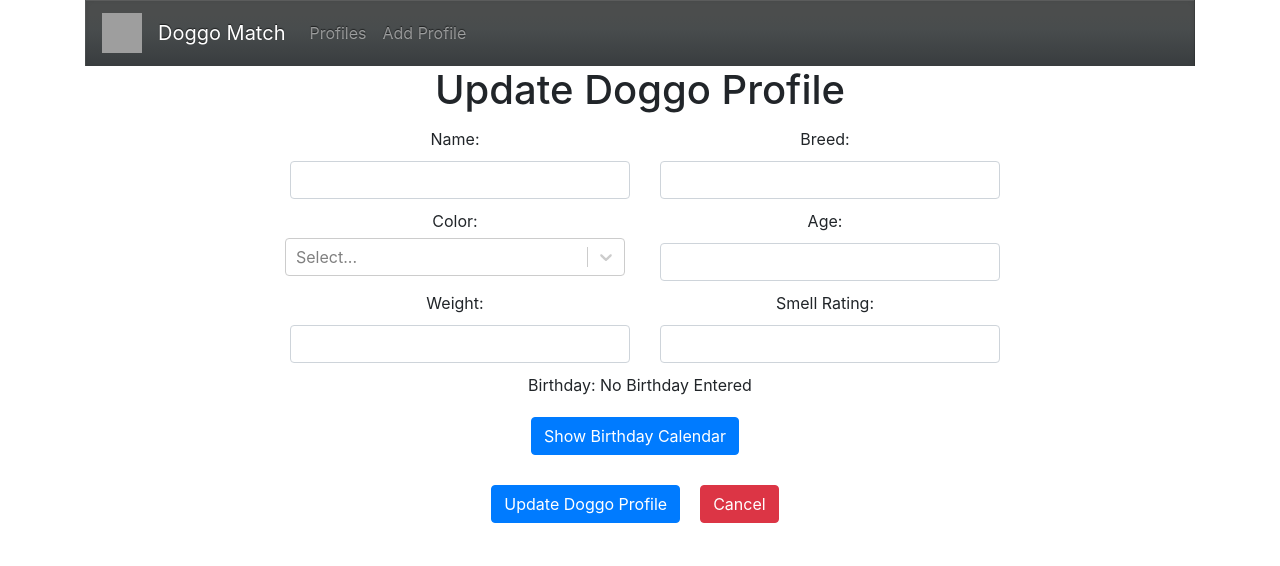
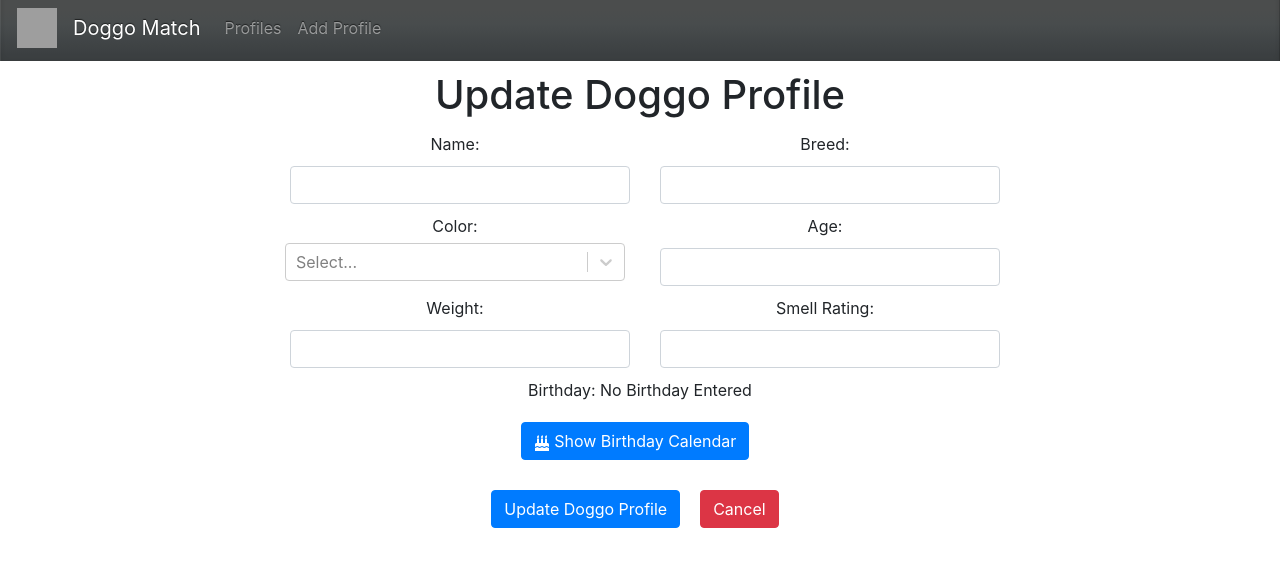
Before and after one commit to mvicari2/DogMatch, a React (Create React App) app in the folder client/: page /doggos/update/1 in a window 1280 px wide. Shown: the top 566 px of the page. Built offline with nearby package versions, Linux system fonts and the light colour scheme; no server answers; grey boxes are pictures that could not be loaded.

Commit message:
CSS Update, Icon Support Added
Updatee CSS to make full width, navbar full width. Added react icons, included birthday icon on update and create form.

```diff
--- a/client/package.json
+++ b/client/package.json
@@ -10,6 +10,7 @@
     "react": "^16.8.6",
     "react-bootstrap": "^1.0.0-beta.9",
     "react-dom": "^16.8.6",
+    "react-icons": "^3.7.0",
     "react-infinite-calendar": "^2.3.1",
     "react-modal": "^3.9.1",
     "react-moment": "^0.9.2",
--- a/client/src/components/NavBar.jsx
+++ b/client/src/components/NavBar.jsx
@@ -6,17 +6,20 @@ import Links from './Links';
 const Container = styled.div.attrs({
     className: 'container',
 })`
-
+    min-height: 100%;
+    padding: 0px;
+    min-width: 100%;
 `;
 
 const Nav = styled.nav.attrs({
     className: 'navbar navbar-expand-lg navbar-dark bg-dark',
 })`
-    margin-bottom: 20 px;
-    margin: auto 0;
-
-    padding: 15px 15px;
-    width: 100%;
+    margin-bottom: 10px;
+    margin-left: -15px;
+    margin-right: -15px;
+    margin-top: -5px;
+    padding: 0px;
+    min-width: 100vh;
     background: -webkit-gradient( linear, left bottom, left top, color-stop(0.09, rgb(59,63,65)), color-stop(0.55, rgb(72,76,77)), color-stop(0.78, rgb(75,77,77)) );
     background: -moz-linear-gradient( center bottom, rgb(59,63,65) 9%, rgb(72,76,77) 55%, rgb(75,77,77) 78% );
     background: -o-linear-gradient( center bottom, rgb(59,63,65) 9%, rgb(72,76,77) 55%, rgb(75,77,77) 78% );
--- a/client/src/index.css
+++ b/client/src/index.css
@@ -1,12 +1,18 @@
+html {
+   margin: 0;
+   height: 100%;
+   width: 100%;
+}
+
 body {
-    margin:0;
-    padding:0;
-
-  font-family: -apple-system, BlinkMacSystemFont, "Segoe UI", "Roboto", "Oxygen",
+   margin: 0px;
+   min-height: 100%;
+   width: 100%;
+   font-family: -apple-system, BlinkMacSystemFont, "Segoe UI", "Roboto", "Oxygen",
     "Ubuntu", "Cantarell", "Fira Sans", "Droid Sans", "Helvetica Neue",
     sans-serif;
   -webkit-font-smoothing: antialiased;
-  -moz-osx-font-smoothing: grayscale;
+  -moz-osx-font-smoothing: grayscale
 }
 
 code {
--- a/client/src/pages/DoggoUpdate.jsx
+++ b/client/src/pages/DoggoUpdate.jsx
@@ -11,7 +11,7 @@ import Container from 'react-bootstrap/Container';
 import Row from 'react-bootstrap/Row';
 import Col from 'react-bootstrap/Col';
 import colorSelect from '../resources/resources';
-
+import {FaBirthdayCake} from 'react-icons/fa';
 
 const customStyles = {
     content : {
@@ -283,7 +283,9 @@ class DoggoUpdate extends Component {
                     <Label>Birthday: {bday}</Label>
                     <br />
                     <div>
-                        <Button onClick={this.openModal}><span className="glyphicon glyphicon-menu-down"></span>Show Birthday Calendar</Button>
+                        <Button onClick={this.openModal}>
+                            <FaBirthdayCake /> Show Birthday Calendar
+                        </Button>
                         <Modal
                         isOpen={this.state.modalIsOpen}
                         onAfterOpen={this.afterOpenModal}
--- a/client/src/pages/DoggosPost.jsx
+++ b/client/src/pages/DoggosPost.jsx
@@ -11,6 +11,7 @@ import Container from 'react-bootstrap/Container';
 import Row from 'react-bootstrap/Row';
 import Col from 'react-bootstrap/Col';
 import colorSelect from '../resources/resources';
+import {FaBirthdayCake} from 'react-icons/fa';
 
 const customStyles = {
   content : {
@@ -242,7 +243,9 @@ class DoggosPost extends Component {
                     <Label>Birthday: {bday}</Label>
                     <br />
                     <div>
-                        <Button onClick={this.openModal}><span className="glyphicon glyphicon-menu-down"></span>Show Birthday Calendar</Button>
+                        <Button onClick={this.openModal}>
+                            <FaBirthdayCake /> Show Birthday Calendar
+                        </Button>
                         <Modal
                         isOpen={this.state.modalIsOpen}
                         onAfterOpen={this.afterOpenModal}
```
Also changed, not shown: 2 other files (tests, documents, lock files or other folders).
